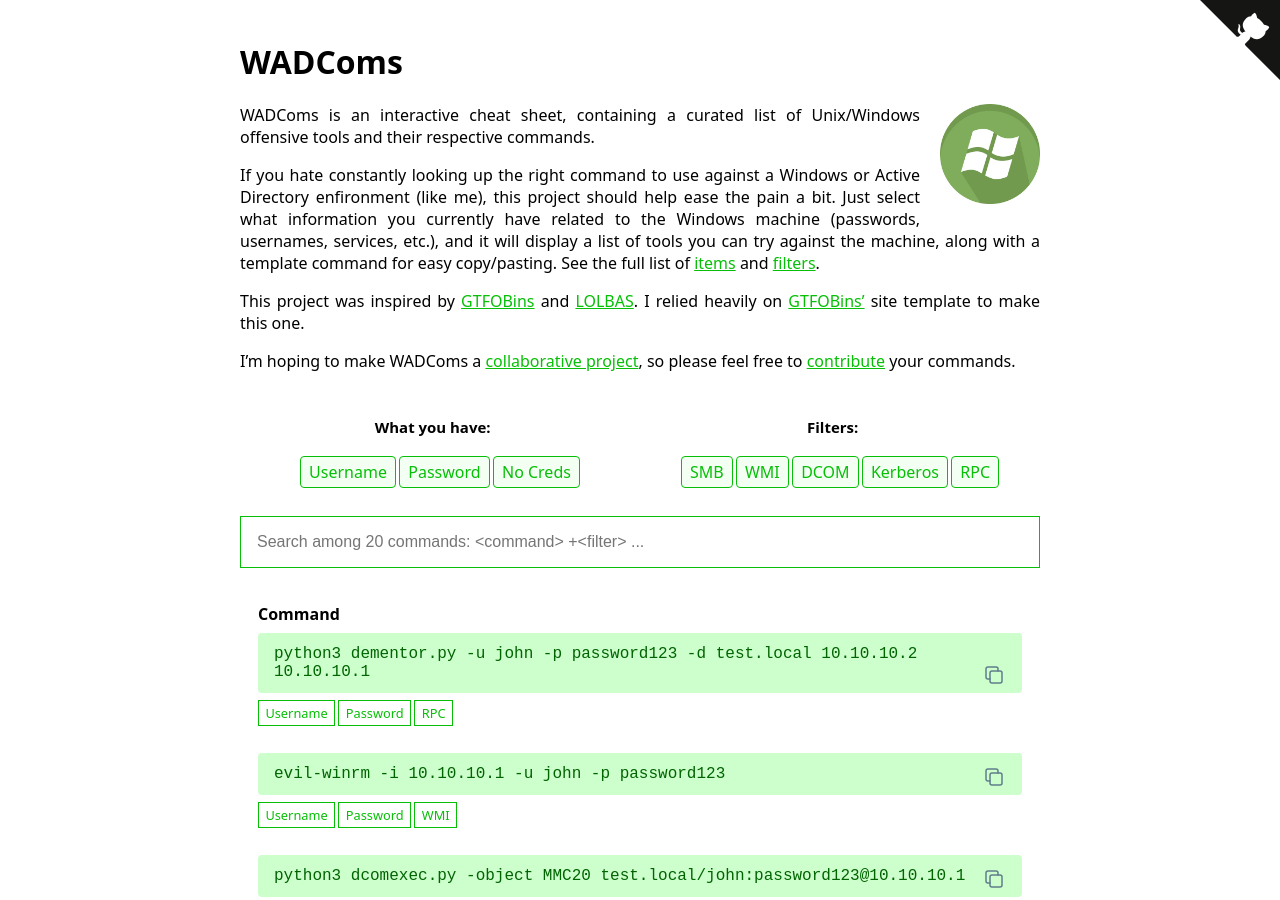
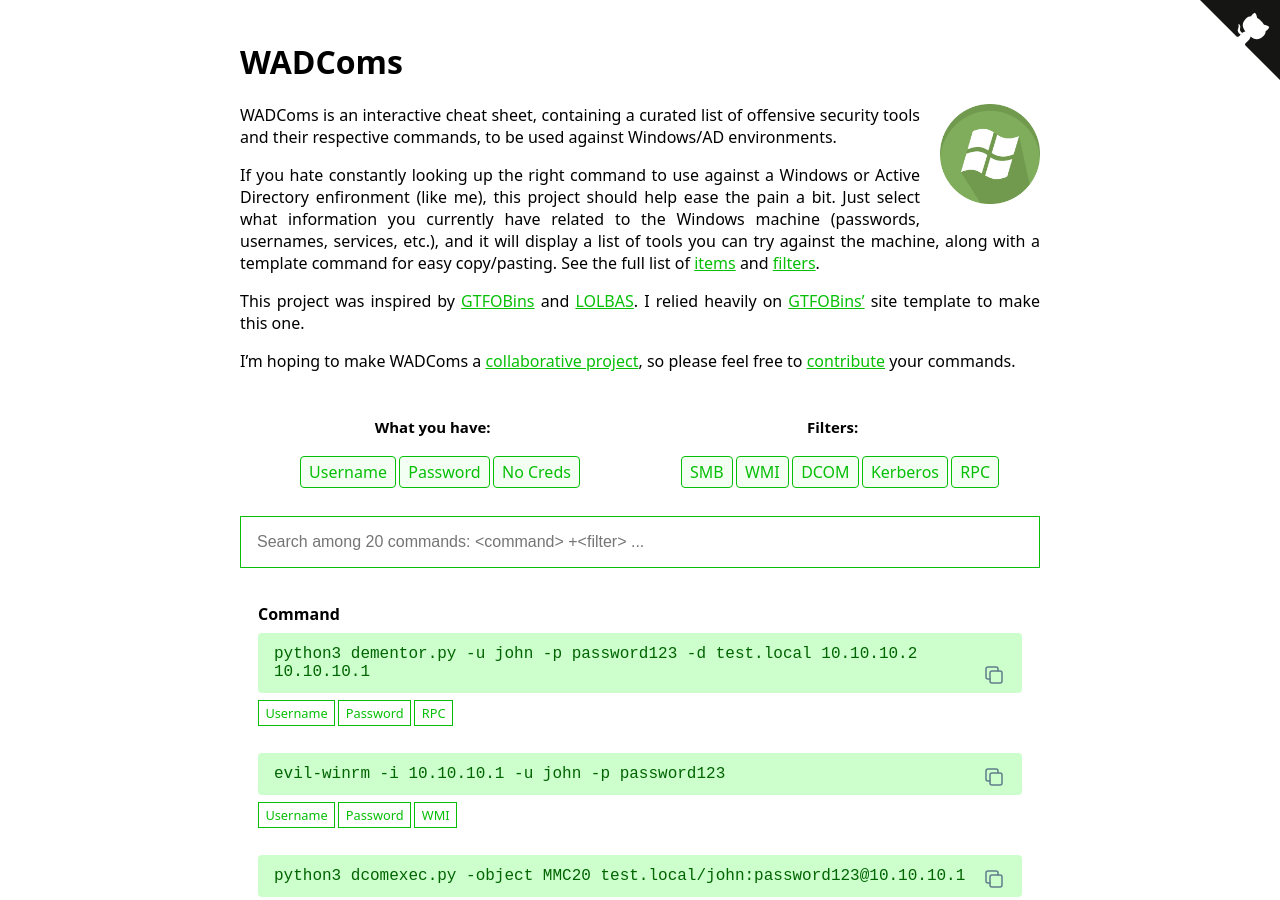
Before and after one commit to WADComs/WADComs.github.io, a Jekyll site: the page built from index.md, in a window 1280 px wide and 900 px high. Built offline with Jekyll 4.4.1, drawn with Linux system fonts in a browser that asks for light colours.

```diff
--- a/_includes/bin_table.html
+++ b/_includes/bin_table.html
@@ -53,6 +53,10 @@
 	 var copyCommand = document.getElementById(file_url);
 
 	 navigator.clipboard.writeText(copyCommand.innerText).then(() => {
+		 {% for file in site.wadcoms %}
+		 document.getElementById("{{ file.url }}_img").alt = "Copy";
+		 document.getElementById("{{ file.url }}_img").title = "Copy";
+		 {% endfor %}
 		 document.getElementById(file_url + "_img").alt = "Copied";
 		 document.getElementById(file_url + "_img").title = "Copied";
 	 }, () => {
--- a/index.md
+++ b/index.md
@@ -5,7 +5,7 @@ title: WADComs
 
 ![logo](/assets/logo.png){:.logo}
 
-WADComs is an interactive cheat sheet, containing a curated list of Unix/Windows offensive tools and their respective commands.
+WADComs is an interactive cheat sheet, containing a curated list of offensive security tools and their respective commands, to be used against Windows/AD environments.
 
 If you hate constantly looking up the right command to use against a Windows or Active Directory enfironment (like me), this project should help ease the pain a bit. Just select what information you currently have related to the Windows machine (passwords, usernames, services, etc.), and it will display a list of tools you can try against the machine, along with a template command for easy copy/pasting. See the full list of [items](/items/) and [filters](/filters/).
 
```
Also changed, not shown: _layouts/bin.html (+15 -1 lines).
